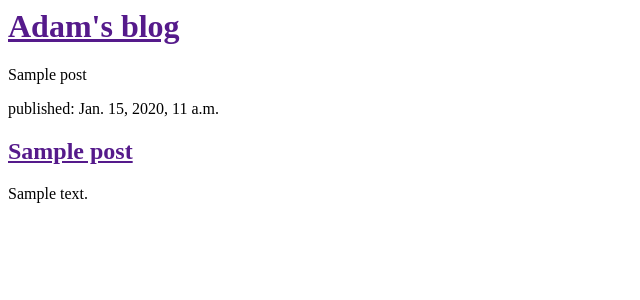
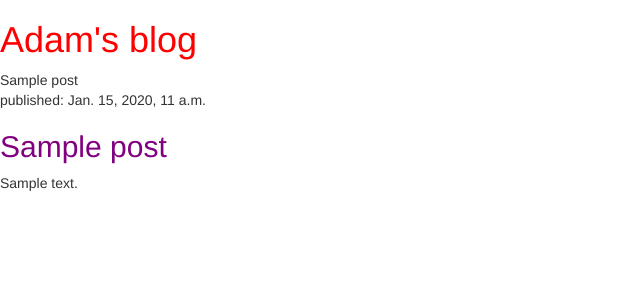
Before and after one commit to adamgyulavari/second-django-blog, a Django app: template blog/templates/blog/post_list.html in a window 1280 px wide. Shown: the top 300 px of the page, without its empty margins (0-640 px from the left). Run offline with Django 3.2, Linux system fonts and the light colour scheme; the template is opened without the code that fills it: values that come from a table or form of the project are taken from there, others are empty; tables that the repository leaves empty hold one stand-in row (values such as "Sample post"); some libraries are stand-ins or nearby versions.

Commit message:
first css ever

```diff
--- /dev/null
+++ b/blog/static/css/blog.css
@@ -0,0 +1,7 @@
+h1 a {
+  color: red;
+}
+
+h2 a {
+  color: purple;
+}
--- a/blog/templates/blog/post_list.html
+++ b/blog/templates/blog/post_list.html
@@ -1,6 +1,10 @@
+{% load staticfiles %}
 <html>
     <head>
         <title>Adam's blog</title>
+        <link rel="stylesheet" href="//maxcdn.bootstrapcdn.com/bootstrap/3.2.0/css/bootstrap.min.css">
+<link rel="stylesheet" href="//maxcdn.bootstrapcdn.com/bootstrap/3.2.0/css/bootstrap-theme.min.css">
+    <link rel="stylesheet" href="{% static 'css/blog.css' %}">
     </head>
     <body>
         <div>
```
